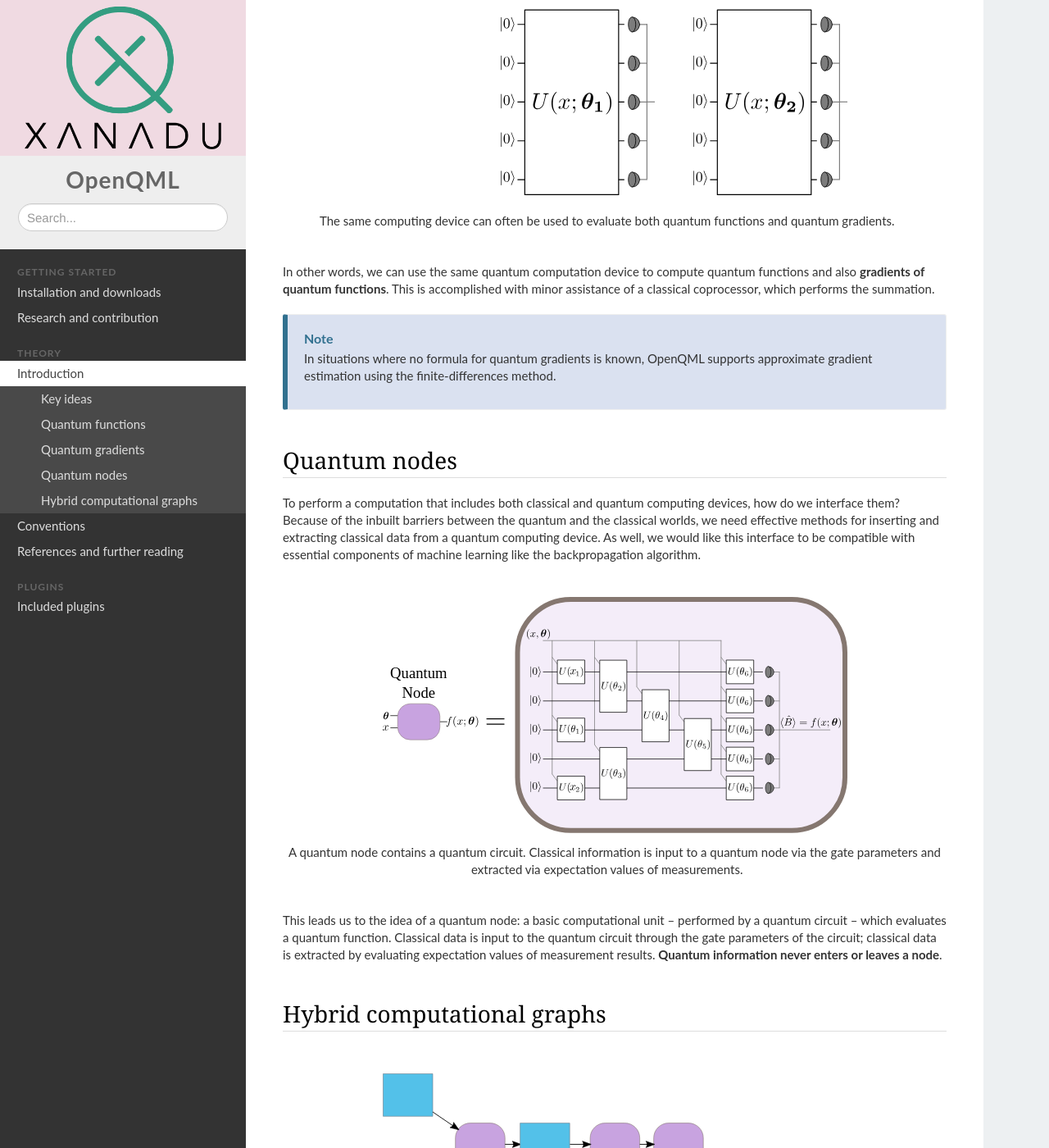
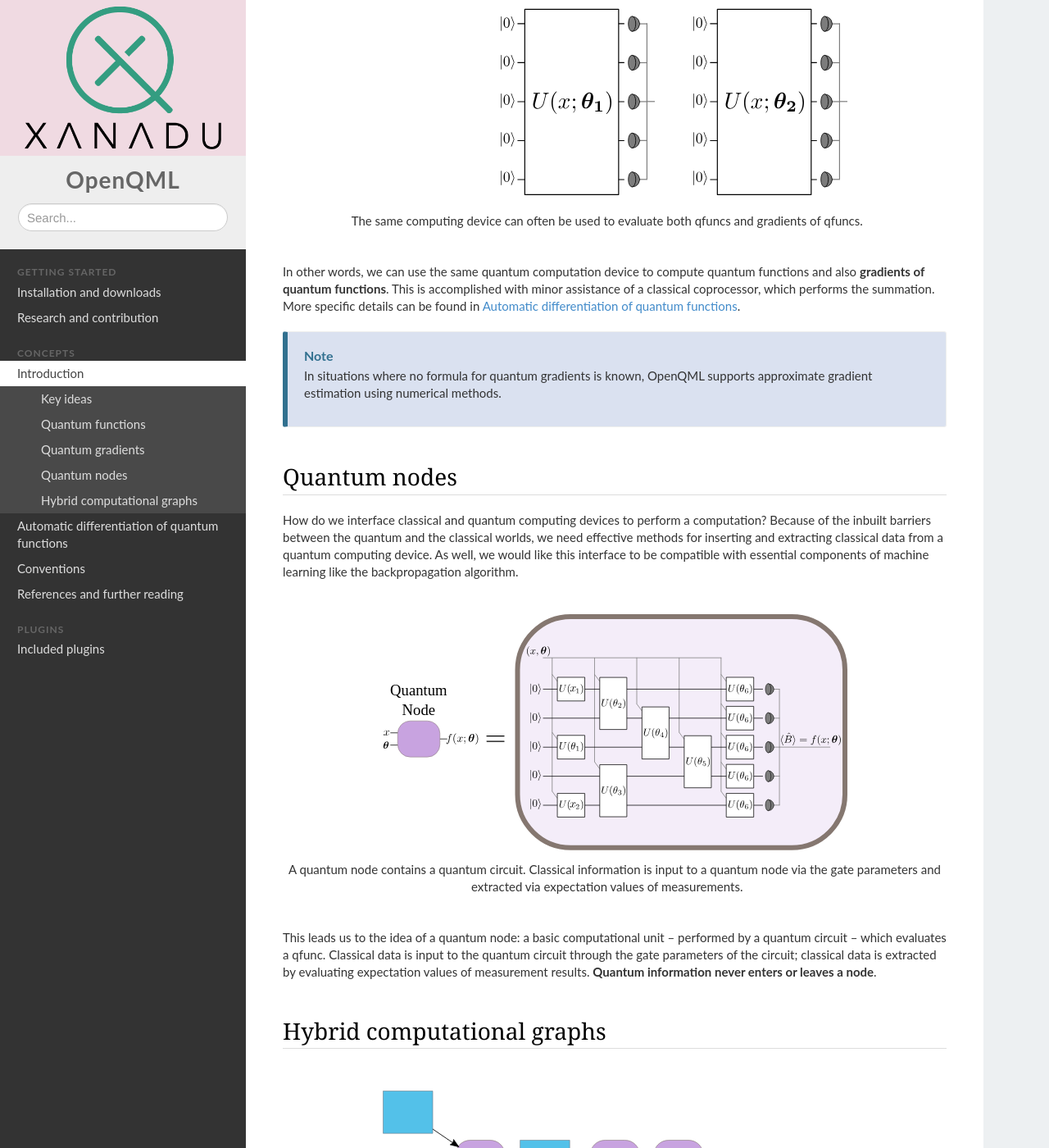
Before and after one commit to rizkyikiw42/pennylane, a Sphinx documentation site: the page built from doc/introduction.rst, in a window 1280 px wide and 1400 px high, scrolled down 1848 px. Shown: the whole window at 82% size. Built offline with Sphinx 7.4.7, drawn with Linux system fonts in a browser that asks for light colours; nearby versions of some CDN libraries; some of the changed text lies outside the part shown.

Commit message:
added new page for quantum autodiff

```diff
--- /dev/null
+++ b/doc/autograd_quantum.rst
@@ -0,0 +1,31 @@
+.. role:: html(raw)
+   :format: html
+
+.. _autograd_quantum:
+
+Automatic differentiation of quantum functions
+============
+
+Quantum gradients
+-----------------
+
+In many modern machine learning applications, the ability to automatically compute analytic gradients has shown tremendous practical value. Can we have this same built-in functionality for quantum functions? Yes!
+
+Since qfuncs may be intractable to compute on classical computers, we might expect that the gradients of qfs to be similarly complex. Fortunately, for a given qfunc :math:`f(x;\bm{\theta})`, we can often write the gradient :math:`\nabla_{\bm{\theta}}f(x;\bm{\theta})` as a simple sum of qfuncs, but with shifted parameters:
+
+.. .. math:: \nabla_{\bm{\theta}}f(x; \bm{\theta}) = \sum_k c_k f(x; \bm{\theta}_k)
+
+:html:`<br>`
+
+.. figure:: ./_static/quantum_gradient.svg
+    :align: center
+    :width: 70%
+    :target: javascript:void(0);
+
+    The same computing device can often be used to evaluate both qfuncs and gradients of qfuncs.
+
+:html:`<br>`
+
+In other words, we can use the same quantum computation device to compute quantum functions and also **gradients of quantum functions**. This is accomplished with minor assistance of a classical coprocessor, which performs the summation.
+
+.. note:: In situations where no formula for quantum gradients is known, OpenQML supports approximate gradient estimation using numerical methods.
--- a/doc/index.rst
+++ b/doc/index.rst
@@ -44,10 +44,11 @@ OpenQML is **free** and **open source**, released under the Apache License, Vers
 
 .. toctree::
    :maxdepth: 1
-   :caption: Theory
+   :caption: Concepts
    :hidden:
 
    introduction
+   autograd_quantum
    conventions
    references
 
--- a/doc/introduction.rst
+++ b/doc/introduction.rst
@@ -45,9 +45,9 @@ Quantum functions
 
 :html:`<br>`
 
-The primary motivation for building quantum computers is that they should be able to perform computations which would be inefficient to run on a classical computer. For machine learning, we usually consider parameterized functions :math:`f(x;\bm{\theta})`, where :math:`x` is the function's input and :math:`\bm{\theta}` is a collection of free parameters. A parameterized function :math:`f(x;\bm{\theta})` will be called a **quantum function** if it can be evaluated using a quantum circuit.
+The primary motivation for building quantum computers is that they should be able to perform computations which would be inefficient to run on a classical computer. For machine learning, we usually consider parameterized functions :math:`f(x;\bm{\theta})`, where :math:`x` is the function's input and :math:`\bm{\theta}` is a collection of free parameters. A parameterized function :math:`f(x;\bm{\theta})` will be called a quantum function (or **qfunc**) if it can be evaluated using a quantum circuit.
 
-.. note::  More technically, if we write a quanum circuit as a parameterized unitary operation :math:`U(x;\bm{\theta})` -- which depends on both the input :math:`x` and the parameters :math:`\bm{\theta}` -- then quantum functions have the form
+.. note::  More technically, if we write a quanum circuit as a parameterized unitary operation :math:`U(x;\bm{\theta})` -- which depends on both the input :math:`x` and the parameters :math:`\bm{\theta}` -- then qfuncs have the form
 
     .. math:: f(x; \bm{\theta}) = \langle \hat{B} \rangle = \langle 0 | U^\dagger(x;\bm{\theta})\hat{B}U(x;\bm{\theta}) | 0 \rangle
 
@@ -58,7 +58,7 @@ Quantum gradients
 
 In many modern machine learning applications, the ability to automatically compute analytic gradients has shown tremendous practical value. Can we have this same built-in functionality for quantum functions? Yes!
 
-Since quantum functions may be intractable to compute on classical computers, we might expect that the gradients of quantum functions to be similarly complex. Fortunately, for a given quantum function :math:`f(x;\bm{\theta})`, we can often write the gradient :math:`\nabla_{\bm{\theta}}f(x;\bm{\theta})` as a simple sum of quantum functions, but with shifted parameters:
+Since qfuncs may be intractable to compute on classical computers, we might expect that the gradients of qfs to be similarly complex. Fortunately, for a given qfunc :math:`f(x;\bm{\theta})`, we can often write the gradient :math:`\nabla_{\bm{\theta}}f(x;\bm{\theta})` as a simple sum of qfuncs, but with shifted parameters:
 
 .. .. math:: \nabla_{\bm{\theta}}f(x; \bm{\theta}) = \sum_k c_k f(x; \bm{\theta}_k)
 
@@ -69,18 +69,18 @@ Since quantum functions may be intractable to compute on classical computers, we
     :width: 70%
     :target: javascript:void(0);
 
-    The same computing device can often be used to evaluate both quantum functions and quantum gradients.
+    The same computing device can often be used to evaluate both qfuncs and gradients of qfuncs.
 
 :html:`<br>`
 
-In other words, we can use the same quantum computation device to compute quantum functions and also **gradients of quantum functions**. This is accomplished with minor assistance of a classical coprocessor, which performs the summation.
+In other words, we can use the same quantum computation device to compute quantum functions and also **gradients of quantum functions**. This is accomplished with minor assistance of a classical coprocessor, which performs the summation. More specific details can be found in :ref:`autograd_quantum`.
 
-.. note:: In situations where no formula for quantum gradients is known, OpenQML supports approximate gradient estimation using the finite-differences method.
+.. note:: In situations where no formula for quantum gradients is known, OpenQML supports approximate gradient estimation using numerical methods.
 
 Quantum nodes
 -------------
 
-To perform a computation that includes both classical and quantum computing devices, how do we interface them? Because of the inbuilt barriers between the quantum and the classical worlds, we need effective methods for inserting and extracting classical data from a quantum computing device. As well, we would like this interface to be compatible with essential components of machine learning like the backpropagation algorithm.
+How do we interface classical and quantum computing devices to perform a computation? Because of the inbuilt barriers between the quantum and the classical worlds, we need effective methods for inserting and extracting classical data from a quantum computing device. As well, we would like this interface to be compatible with essential components of machine learning like the backpropagation algorithm.
 
 :html:`<br>`
 
@@ -93,7 +93,7 @@ To perform a computation that includes both classical and quantum computing devi
 
 :html:`<br>`
 
-This leads us to the idea of a quantum node: a basic computational unit -- performed by a quantum circuit -- which evaluates a quantum function. Classical data is input to the quantum circuit through the gate parameters of the circuit; classical data is extracted by evaluating expectation values of measurement results. **Quantum information never enters or leaves a node**.
+This leads us to the idea of a quantum node: a basic computational unit -- performed by a quantum circuit -- which evaluates a qfunc. Classical data is input to the quantum circuit through the gate parameters of the circuit; classical data is extracted by evaluating expectation values of measurement results. **Quantum information never enters or leaves a node**.
 
 Hybrid computational graphs
 ---------------------------
@@ -109,4 +109,4 @@ Hybrid computational graphs
 
 :html:`<br>`
 
-In most proposed hybrid algorithms, quantum circuits are used to evaluate classically intractable parameterized functions, and a classical co-processor is used primarily to post-process circuit outputs. But why should the division of labour be so regimented? In a **true hybrid** computational model, both the classical and the quantum devices are responsible for arbitrary parts of an overall computation, subject to the rules of quantum nodes. This allows quantum and classical devices to be used jointly, each forming an integral and inseparable part of the computation.
+In most proposed hybrid algorithms, quantum circuits are used to evaluate qfuncs, and a classical co-processor is used primarily to post-process circuit outputs. But why should the division of labour be so regimented? In a **true hybrid** computational model, both the classical and the quantum devices are responsible for arbitrary parts of an overall computation, subject to the rules of quantum nodes. This allows quantum and classical devices to be used jointly, each forming an integral and inseparable part of the computation.
```
Also changed, not shown: doc/_static/quantum_node.svg.
